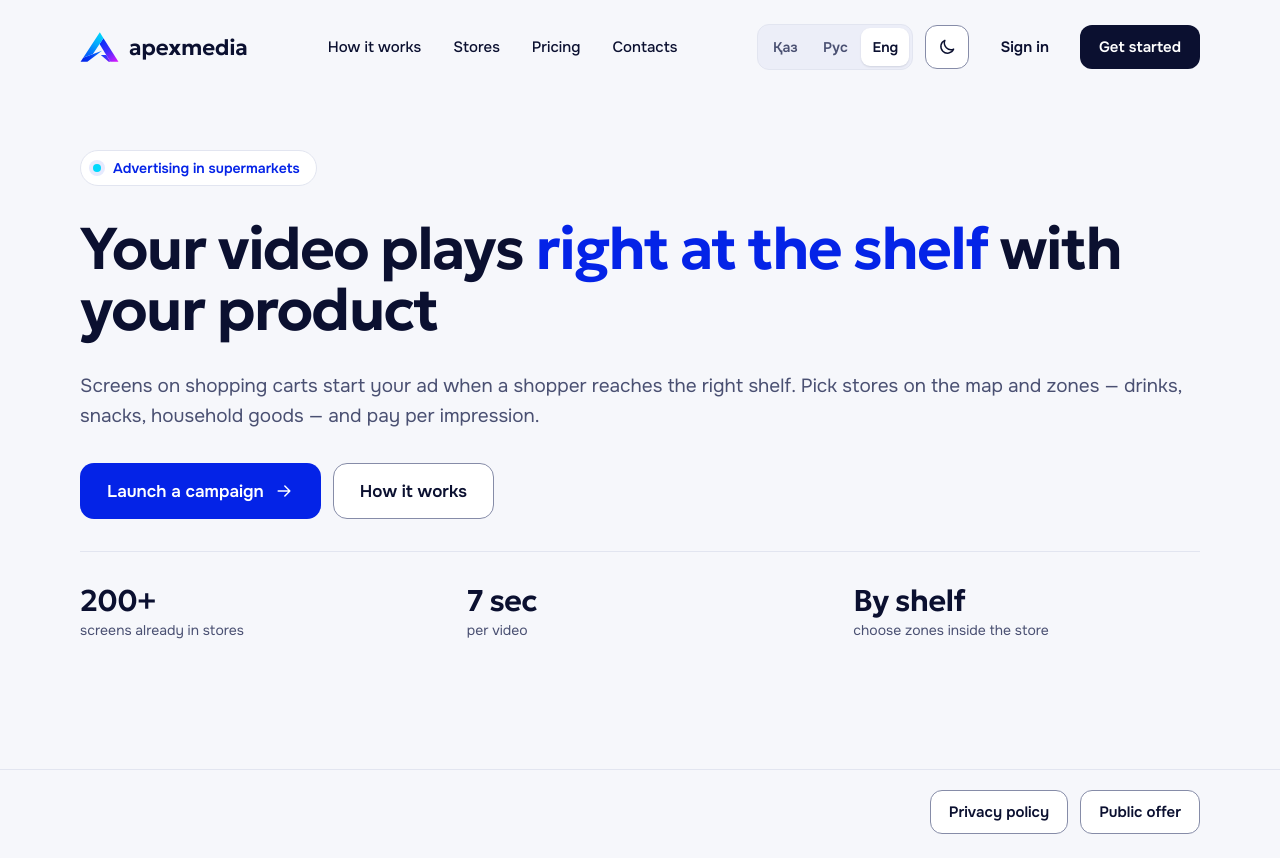
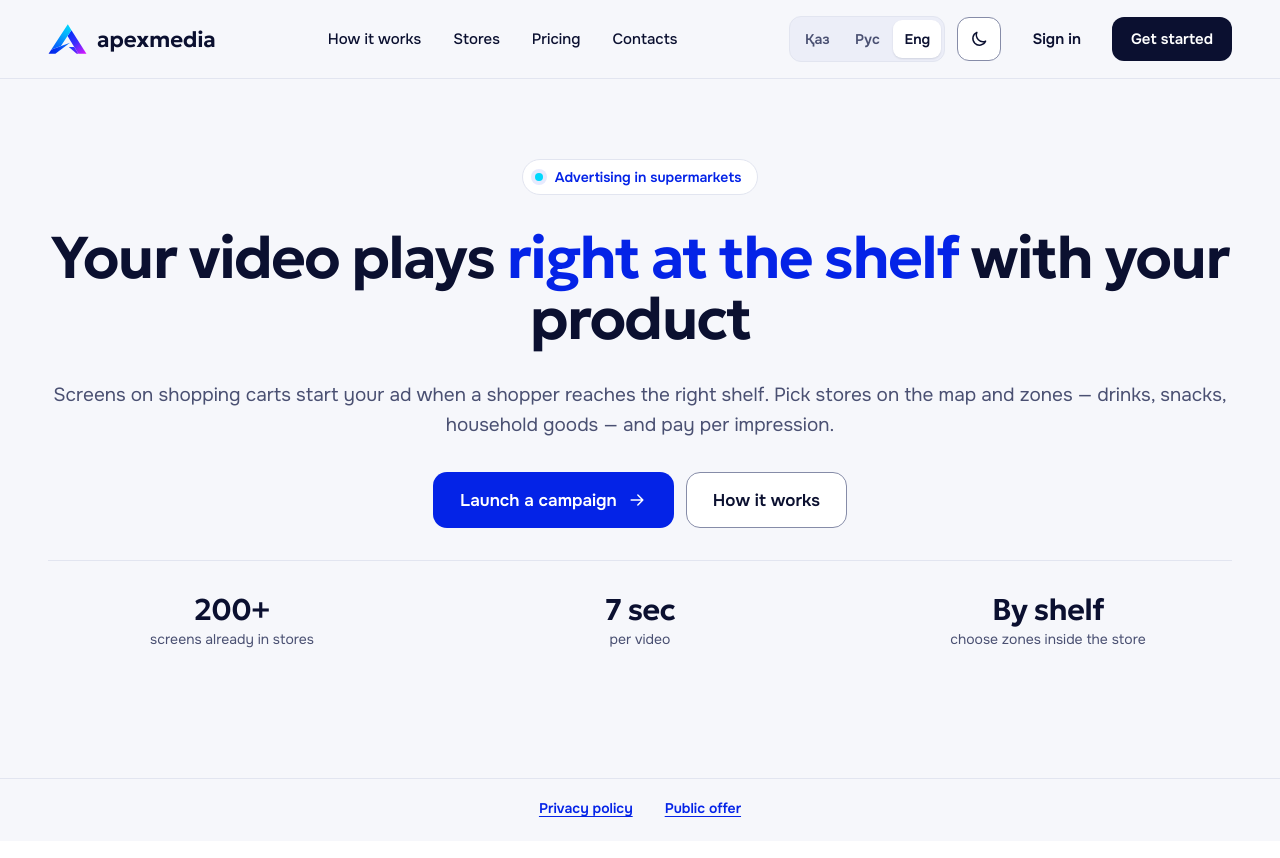
Before and after one commit to Bekaa1/apex-admin, a React (Vite) app: page / in a window 1280 px wide. Built offline with nearby package versions, Linux system fonts and the light colour scheme.

Commit message:
Center and widen landing page layout

```diff
--- a/src/landing/Landing.tsx
+++ b/src/landing/Landing.tsx
@@ -68,22 +68,12 @@ export function Landing({ loginHref, startHref }: LandingProps) {
       </main>
 
       <footer className="land__footer" aria-label={t('landing.legal.label')}>
-        <Button
-          variant="secondary"
-          size="md"
-          href="/legal/privacy-policy.docx"
-          download="Политика конфиденциальности №1.docx"
-        >
+        <a className="land__legal-link" href="/legal/privacy-policy.docx" target="_blank" rel="noopener noreferrer">
           {t('landing.legal.privacy')}
-        </Button>
-        <Button
-          variant="secondary"
-          size="md"
-          href="/legal/public-offer.docx"
-          download="Публичная оферта №1.docx"
-        >
+        </a>
+        <a className="land__legal-link" href="/legal/public-offer.docx" target="_blank" rel="noopener noreferrer">
           {t('landing.legal.offer')}
-        </Button>
+        </a>
       </footer>
     </div>
   );
--- a/src/landing/landing.css
+++ b/src/landing/landing.css
@@ -1,31 +1,35 @@
 /* Landing — text-first hero and legal footer, using the Apex design tokens. */
 .land { min-height: 100vh; background: var(--bg); color: var(--text); font-family: var(--font-sans); }
 
-.land__header { max-width: var(--content-max); margin: 0 auto; padding: var(--space-6) var(--space-11); box-sizing: border-box;
-  display: flex; flex-wrap: wrap; align-items: center; justify-content: space-between; gap: var(--space-4) var(--space-7); }
+.land__header { position: sticky; top: 0; z-index: 10; width: 100%; margin: 0; padding: var(--space-4) var(--space-9); box-sizing: border-box;
+  display: flex; flex-wrap: wrap; align-items: center; justify-content: space-between; gap: var(--space-4) var(--space-7);
+  background: var(--bg); border-bottom: 1px solid var(--border); }
 .land__nav { display: flex; flex-wrap: wrap; gap: var(--space-2) var(--space-7); font-size: 15px; font-weight: 500; }
 .land__nav a { color: var(--text); text-decoration: none; }
 .land__nav a:hover { color: var(--link); }
 .land__nav a:focus-visible { outline: 2px solid var(--focus); outline-offset: 2px; border-radius: 4px; }
 .land__actions { display: flex; flex-wrap: wrap; align-items: center; gap: var(--space-3); }
 
-.land__hero { max-width: var(--content-max); margin: 0 auto; padding: var(--space-10) var(--space-11) var(--space-11); box-sizing: border-box;
-  display: flex; flex-wrap: wrap; align-items: center; gap: var(--space-10); }
-.land__footer { max-width: var(--content-max); width: 100%; margin: var(--space-9) auto 0; padding: var(--space-5) var(--space-11) var(--space-6); box-sizing: border-box;
-  display: flex; flex-wrap: wrap; justify-content: flex-end; gap: var(--space-3); border-top: 1px solid var(--border); }
-.land__copy { flex: 1 1 100%; min-width: 0; display: flex; flex-direction: column; gap: var(--space-7); }
-.land__eyebrow { margin: 0; align-self: flex-start; display: inline-flex; align-items: center; gap: var(--space-3);
+.land__hero { width: 100%; margin: 0; padding: var(--space-11) var(--space-9); box-sizing: border-box;
+  display: flex; flex-wrap: wrap; align-items: center; justify-content: center; }
+.land__footer { width: 100%; margin: var(--space-9) 0 0; padding: var(--space-5) var(--space-9) var(--space-6); box-sizing: border-box;
+  display: flex; flex-wrap: wrap; justify-content: center; gap: var(--space-3) var(--space-7); border-top: 1px solid var(--border); }
+.land__copy { width: 100%; min-width: 0; display: flex; flex-direction: column; align-items: center; gap: var(--space-7); text-align: center; }
+.land__eyebrow { margin: 0; align-self: center; display: inline-flex; align-items: center; gap: var(--space-3);
   padding: var(--space-2) var(--space-4) var(--space-2) var(--space-3); border-radius: var(--radius-full);
   background: var(--surface); border: 1px solid var(--border); font-size: 14px; font-weight: 600; color: var(--link); }
 .land__dot { width: 8px; height: 8px; border-radius: var(--radius-full); background: var(--brand-cyan); box-shadow: 0 0 0 4px var(--primary-soft); }
-.land__title { margin: 0; font-family: var(--font-display); font-weight: 600; font-size: clamp(40px, 4.6vw, 68px); line-height: 1.04; letter-spacing: -0.03em; }
+.land__title { width: 100%; margin: 0; font-family: var(--font-display); font-weight: 600; font-size: clamp(40px, 4.6vw, 68px); line-height: 1.04; letter-spacing: -0.03em; }
 .land__accent { color: var(--link); }
-.land__text { margin: 0; max-width: none; font-size: 19px; line-height: 1.55; color: var(--text-muted); }
-.land__ctas { display: flex; flex-wrap: wrap; gap: var(--space-3); }
-.land__stats { display: flex; flex-wrap: wrap; gap: var(--space-5) var(--space-8); padding-top: var(--space-7); border-top: 1px solid var(--border); }
-.land__stat { flex: 1 1 120px; }
+.land__text { width: 100%; margin: 0; max-width: none; font-size: 19px; line-height: 1.55; color: var(--text-muted); }
+.land__ctas { width: 100%; display: flex; flex-wrap: wrap; justify-content: center; gap: var(--space-3); }
+.land__stats { width: 100%; display: flex; flex-wrap: wrap; justify-content: center; gap: var(--space-5) var(--space-8); padding-top: var(--space-7); border-top: 1px solid var(--border); }
+.land__stat { flex: 1 1 120px; text-align: center; }
 .land__stat-value { margin: 0; font-family: var(--font-display); font-size: 30px; font-weight: 600; line-height: 1.1; letter-spacing: -0.02em; }
 .land__stat-label { margin: var(--space-1) 0 0; font-size: 14px; line-height: 1.4; color: var(--text-muted); }
+.land__legal-link { color: var(--link); font-size: 14px; font-weight: 600; text-decoration: underline; text-underline-offset: 3px; }
+.land__legal-link:hover { color: var(--primary-hover); }
+.land__legal-link:focus-visible { outline: 2px solid var(--focus); outline-offset: 2px; border-radius: var(--radius-xs); }
 
 @media (max-width: 1279px) {
   /* tablet and small laptop: row 1 — logo and actions, row 2 — nav (the single row does not fit in Kazakh/Russian) */
@@ -33,7 +37,7 @@
   .land__nav { order: 2; flex-basis: 100%; }
 }
 @media (max-width: 1100px) {
-  .land__header, .land__hero, .land__footer { padding-left: var(--space-8); padding-right: var(--space-8); }
+  .land__header, .land__hero, .land__footer { padding-left: var(--space-7); padding-right: var(--space-7); }
 }
 @media (max-width: 760px) {
   /* phone header, always two rows in every language: logo + «Начать» / language, theme, «Войти» */
@@ -47,8 +51,7 @@
   .land__theme { order: 4; margin-top: var(--space-3); }
   .land__login { order: 5; margin-top: var(--space-3); margin-left: auto; padding: 0 var(--space-3); }
   .land__hero { padding: var(--space-5) var(--space-5) var(--space-9); gap: var(--space-8); }
-  .land__footer { margin-top: var(--space-5); padding: var(--space-4) var(--space-5) var(--space-5); }
-  .land__footer > * { flex: 1 1 100%; }
+  .land__footer { margin-top: var(--space-5); padding: var(--space-4) var(--space-5) var(--space-5); gap: var(--space-3) var(--space-5); }
   .land__copy { gap: var(--space-6); }
   .land__title { font-size: 40px; }
   .land__text { font-size: 17px; }
```
